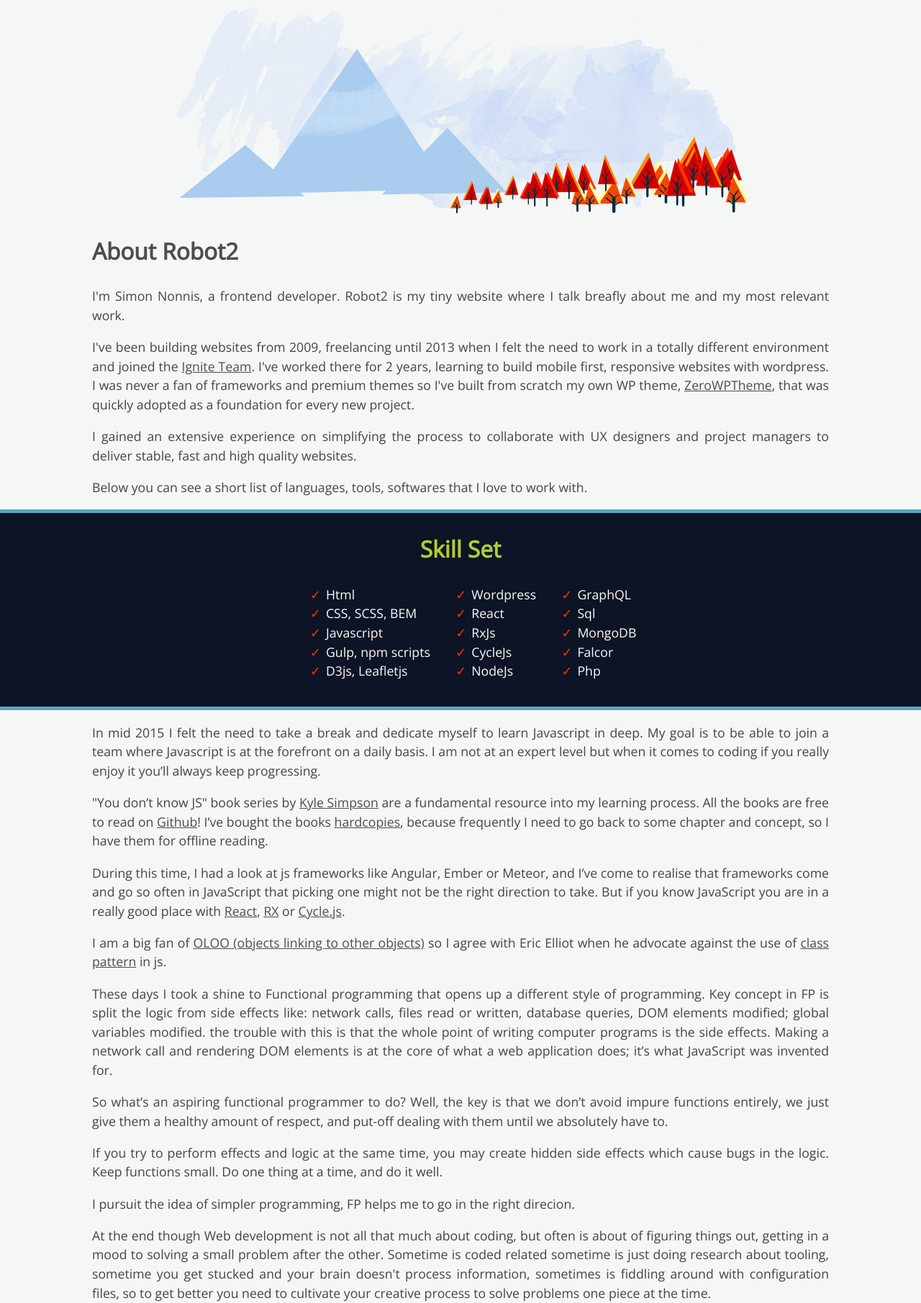
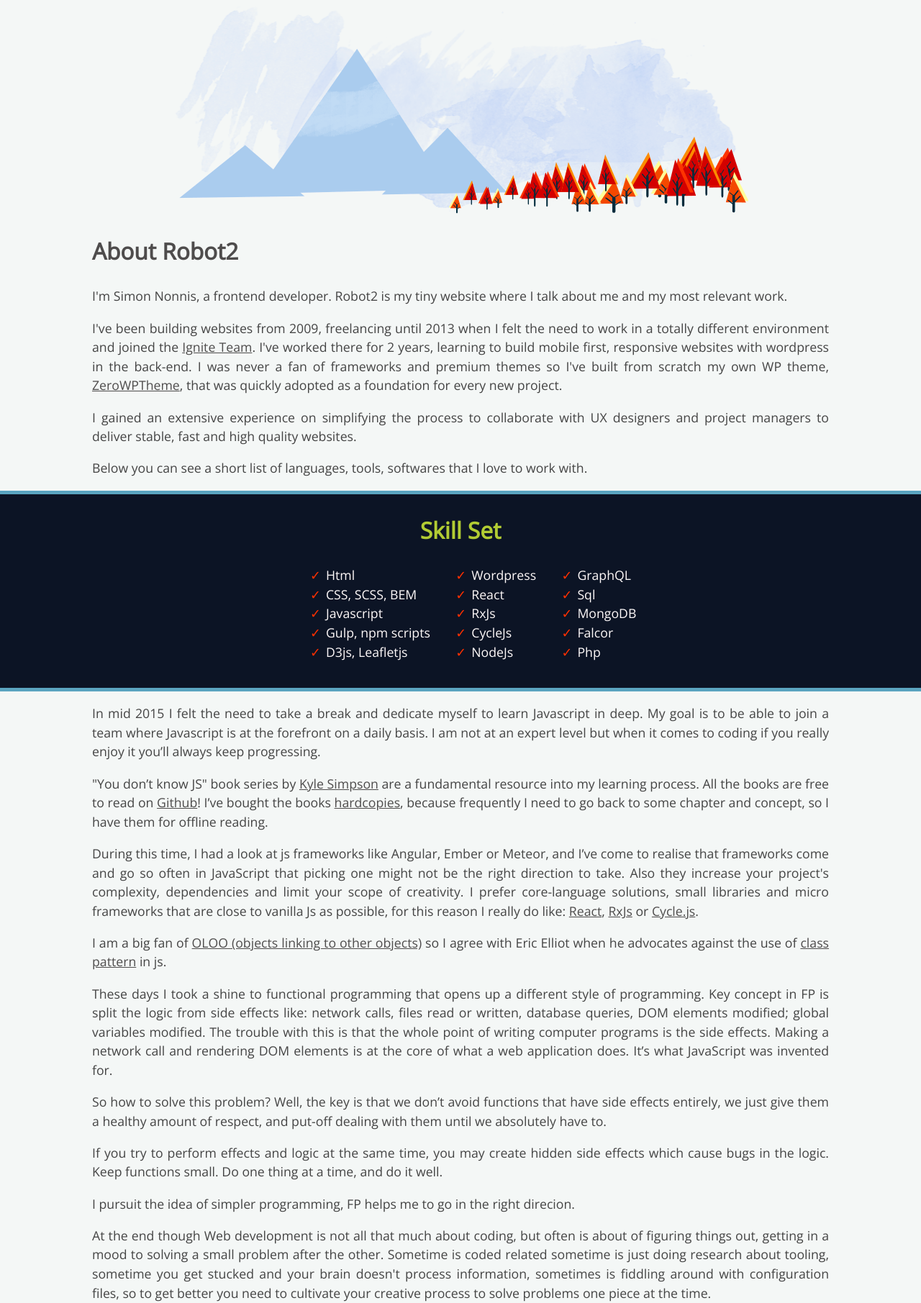
Before and after one commit to SimoNonnis/Robot2, a PHP site: page /about in a window 1280 px wide. Shown: the part 137-1948 px from the top of the page at 72% size. Run offline with PHP 8.4, Linux system fonts and the light colour scheme; some web fonts are replaced.

Commit message:
Update about.php

```diff
--- a/about.php
+++ b/about.php
@@ -11,11 +11,11 @@
         <div class="wrapper content">
           <h2>About Robot2</h2>
           <p>I'm Simon Nonnis, a frontend developer. Robot2 is my tiny website where
-             I talk breafly about me and my most relevant work.
+             I talk about me and my most relevant work.
           </p>
           <p>I've been building websites from 2009, freelancing until 2013 when I felt the need to work in a totally different environment and joined
              the <a href="http://www.ignitehospitality.com/about/" target="_blank">Ignite Team</a>.
-             I've worked there for 2 years, learning to build mobile first, responsive websites with wordpress.
+             I've worked there for 2 years, learning to build mobile first, responsive websites with wordpress in the back-end.
              I was never a fan of frameworks and premium themes so I've built from scratch
              my own WP theme, <a href="https://github.com/SimoNonnis/ZeroWpTheme" target="_blank" >ZeroWPTheme</a>, that was quickly adopted as
              a foundation for every new project.
@@ -68,20 +68,22 @@
           </p>
           <p>During this time, I had a look at js frameworks like Angular, Ember or Meteor,
              and I’ve come to realise that frameworks come and go so often in JavaScript that picking one might not be the right direction to take.
-             But if you know JavaScript you are in a really good place with
+             Also they increase your project's complexity, dependencies and limit your scope of creativity.
+             I prefer core-language solutions, small libraries and micro frameworks that are close to vanilla Js as possible,
+             for this reason I really do like:
              <a href="https://facebook.github.io/react/"  target="_blank">React</a>,
-             <a href="http://reactivex.io/"  target="_blank">RX</a> or
+             <a href="http://reactivex.io/"  target="_blank">RxJs</a> or
              <a href="http://cycle.js.org/"  target="_blank">Cycle.js</a>.
           </p>
           <p>I am a big fan of <a href="https://github.com/getify/You-Dont-Know-JS/blob/master/this%20%26%20object%20prototypes/ch6.md" target="_blank">OLOO (objects linking to other objects)</a> so I agree with Eric Elliot
-             when he advocate against the use of <a href="https://vimeo.com/69255635" target="_blank">class pattern</a> in js.
+             when he advocates against the use of <a href="https://vimeo.com/69255635" target="_blank">class pattern</a> in js.
           </p>
-          <p>These days I took a shine to Functional programming that opens up a different style of programming.
+          <p>These days I took a shine to functional programming that opens up a different style of programming.
              Key concept in FP is split the logic from side effects like: network calls, files read or written, database queries, DOM elements modified; global variables modified.
-             the trouble with this is that the whole point of writing computer programs is the side effects. Making a network call and rendering DOM elements is at the core
-             of what a web application does; it’s what JavaScript was invented for.
+             The trouble with this is that the whole point of writing computer programs is the side effects. Making a network call and rendering DOM elements is at the core
+             of what a web application does. It’s what JavaScript was invented for.
           </p>
-          <p>So what’s an aspiring functional programmer to do? Well, the key is that we don’t avoid impure functions entirely,
+          <p>So how to solve this problem? Well, the key is that we don’t avoid functions that have side effects entirely,
              we just give them a healthy amount of respect, and put-off dealing with them until we absolutely have to.
           </p>
           <p>If you try to perform effects and logic at the same time, you may create hidden side effects which cause bugs in the logic.
```
